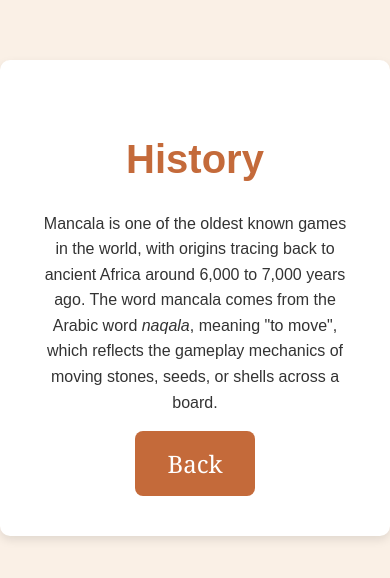
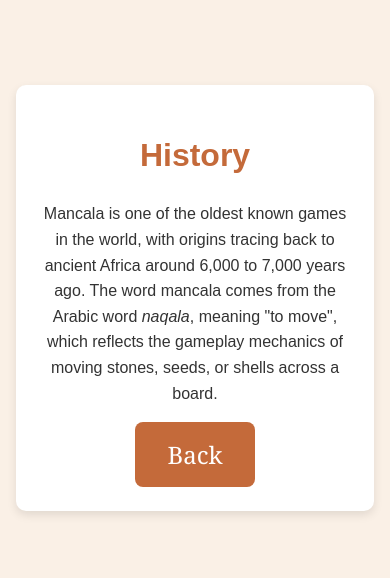
Before and after one commit to eaapursuit/mancala-copy, a React (Vite) app: page /history in a window 390 px wide. Shown: the part 124-702 px from the top of the page. Built offline with nearby package versions, Linux system fonts and the light colour scheme.

Commit message:
updated styling got mobile optimization

```diff
--- a/src/landingPageComponents/Gameboard.css
+++ b/src/landingPageComponents/Gameboard.css
@@ -312,3 +312,22 @@
 .btn-secondary:hover {
   background: rgba(90, 57, 32, 0.08);
 }
+/* ─── mobile ─────────────────────────────────────────────────────── */
+@media (max-width: 768px) {
+  .modal-card {
+    padding: 1.5rem;
+    margin: 1rem;
+    width: auto;
+  }
+  .score-bar {
+    padding: 0.5rem;
+    gap: 0.5rem;
+  }
+  .player-label { display: none; }
+  .player-score { font-size: 1.1rem; }
+  .btn-primary,
+  .btn-secondary {
+    padding: 0.5rem 1rem;
+    font-size: 0.85rem;
+  }
+}
--- a/src/landingPageComponents/History.css
+++ b/src/landingPageComponents/History.css
@@ -39,3 +39,14 @@ body {
   cursor: pointer;
   transition: transform 0.2s, box-shadow 0.2s;
 }
+
+@media (max-width: 768px) {
+  .rules-container,
+  .history-container {
+    padding: 1.5rem;
+    margin: 1rem;
+    width: auto;
+  }
+  .rules-container h2,
+  .history-container h1 { font-size: 2rem; }
+}
--- a/src/landingPageComponents/LandingPage.css
+++ b/src/landingPageComponents/LandingPage.css
@@ -67,3 +67,12 @@ body {
     transform: scale(1.05);
     box-shadow: 0 4px 12px rgba(0,0,0,0.2)
 }
+
+@media (max-width: 768px) {
+  .landing_title { font-size: 2.5rem; }
+  .landing_nav {
+    flex-direction: column;
+    gap: 1rem;
+    align-items: center;
+  }
+}
--- a/src/landingPageComponents/Rules.css
+++ b/src/landingPageComponents/Rules.css
@@ -83,3 +83,14 @@
   transform: scale(1.05);
   box-shadow: 0 6px 15px rgba(0, 0, 0, 0.2);
 }
+
+@media (max-width: 768px) {
+  .rules-container,
+  .history-container {
+    padding: 1.5rem;
+    margin: 1rem;
+    width: auto;
+  }
+  .rules-container h2,
+  .history-container h1 { font-size: 2rem; }
+}
```
